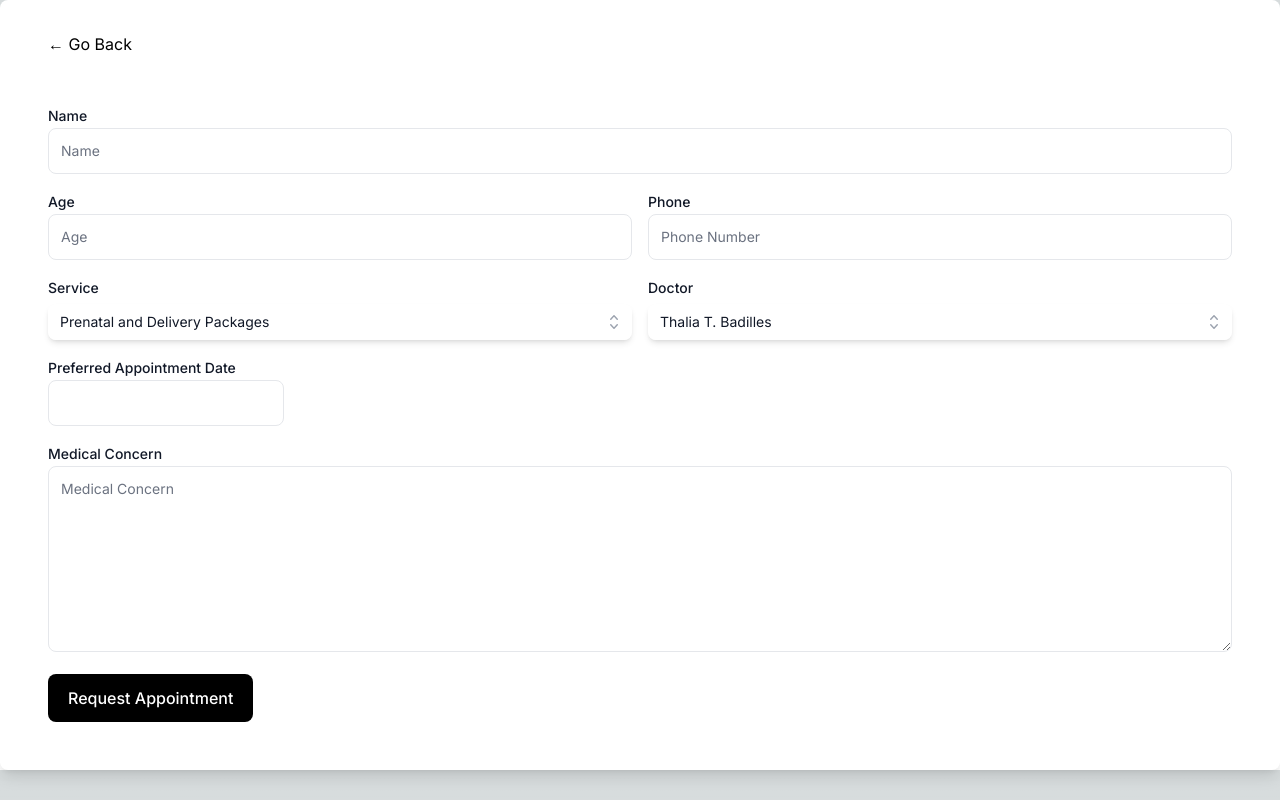
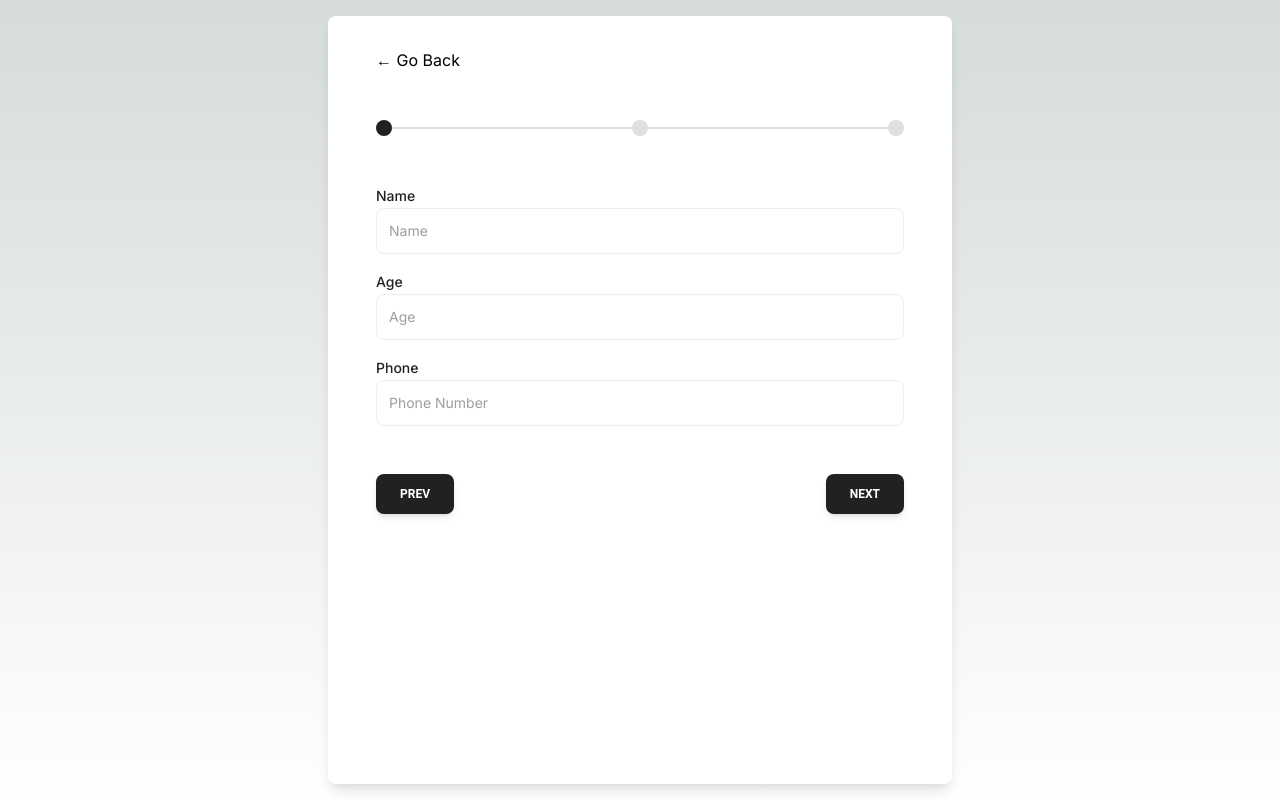
Before and after one commit to MisterMunchkin/mom-and-me-clinic, a Next.js app: page /appointment in a window 1280 px wide. Built offline with nearby package versions, Linux system fonts and the light colour scheme.

Commit message:
material tailwind POC

```diff
--- a/app/appointment/page.tsx
+++ b/app/appointment/page.tsx
@@ -1,4 +1,5 @@
 import AppointmentForm from "@/components/AppointmentForm";
+import AppointmentFormMT from "@/components/AppointmentFormMT";
 import Link from "next/link";
 
 interface AppointmentPageParams {
@@ -28,16 +29,20 @@ export default function Page({
   const backNavString = `/${searchParams.backNav ?? ''}`;
   console.log(searchParams);
   return (
-    <div className="rounded-lg bg-white shadow-lg pt-4 lg:pt-8">
+    <main className="h-screen">
+      <div className="h-full w-full flex flex-row justify-center p-4">
+        <div className="pt-4 lg:pt-8 rounded-lg bg-white shadow-lg lg:basis-1/2 h-full">
           <Link className="px-8 lg:px-12" href={backNavString} scroll={false}>
             <span aria-hidden="true">←</span> Go Back
           </Link>
-      <div className="p-8 lg:col-span-3 lg:p-12">
-        <AppointmentForm
+          <div className="p-8 lg:p-12">
+            <AppointmentFormMT
               defaultServiceName={searchParams.defaultService}
               defaultDoctorName={searchParams.defaultDoctor}
             />
           </div>
         </div>
+      </div>
+    </main>
   )
 }
--- a/components/AppointmentForm.tsx
+++ b/components/AppointmentForm.tsx
@@ -1,4 +1,4 @@
-'use client'
+"use client"
 
 import { useCallback, useState } from "react";
 import ServiceSelection from "./inputs/ServiceSelection";
--- /dev/null
+++ b/components/AppointmentFormMT.tsx
@@ -0,0 +1,79 @@
+"use client";
+
+import { useEffect, useState } from "react";
+import { Button, Step, Stepper } from "./material-tailwind-export/MaterialTailwindExport";
+
+interface AppointmentFormMTProps {
+  defaultServiceName?: string;
+  defaultDoctorName?: string;
+}
+
+const fetcher = (url: RequestInfo | URL) => fetch(url).then((res) => res.json());
+
+export default function AppointmentFormMT({defaultServiceName, defaultDoctorName}: AppointmentFormMTProps) {
+  const [ activeStep, setActiveStep ] = useState(0);
+  const [ isLastStep, setIsLastStep ] = useState(false);
+  const [ isFirstStep, setIsFirstStep ] = useState(false);
+
+  // useEffect(() => {
+  //   setActiveStep(0);
+  //   setIsLastStep(false);
+  //   setIsFirstStep(false);
+  // }, [])
+
+  const handleNext = () => !isLastStep && setActiveStep((cur) => cur + 1);
+  const handlePrev = () => !isFirstStep && setActiveStep((cur) => cur - 1);
+
+  return (
+    <form className="space-y-12">
+      <Stepper
+        activeStep={activeStep}
+      >
+        <Step className="h-4 w-4" onClick={() => setActiveStep(0)} />
+        <Step className="h-4 w-4" onClick={() => setActiveStep(1)} />
+        <Step className="h-4 w-4" onClick={() => setActiveStep(2)} />
+      </Stepper>
+
+      {activeStep === 0 && (
+        <div className="flex flex-col space-y-4">
+          <div>
+            <label className="block text-sm font-medium leading-6 text-gray-900" htmlFor="name">Name</label>
+            <input
+              className="w-full rounded-lg border-gray-200 p-3 text-sm"
+              placeholder="Name"
+              type="text"
+              id="name"
+            />
+          </div>
+          <div>
+            <label className="block text-sm font-medium leading-6 text-gray-900" htmlFor="age">Age</label>
+            <input
+              className="w-full rounded-lg border-gray-200 p-3 text-sm"
+              placeholder="Age"
+              type="number"
+              id="age"
+            />
+          </div>
+          <div>
+            <label className="block text-sm font-medium leading-6 text-gray-900" htmlFor="phone">Phone</label>
+            <input
+              className="w-full rounded-lg border-gray-200 p-3 text-sm"
+              placeholder="Phone Number"
+              type="tel"
+              id="phone"
+            />
+          </div>
+        </div>
+      )}
+
+      <div className="flex justify-between">
+        <Button onClick={handlePrev} disabled={isFirstStep}>
+          Prev
+        </Button>
+        <Button onClick={handleNext} disabled={isLastStep}>
+          Next
+        </Button>
+      </div>
+    </form>
+  );
+}
--- /dev/null
+++ b/components/material-tailwind-export/MaterialTailwindExport.ts
@@ -0,0 +1,19 @@
+"use client";
+
+import {
+  Button,
+  Stepper,
+  Step,
+  Textarea,
+  List,
+  Input
+} from "@material-tailwind/react";
+
+export {
+  Button,
+  Stepper,
+  Step,
+  Textarea,
+  List,
+  Input
+}
--- a/package.json
+++ b/package.json
@@ -12,6 +12,7 @@
     "@headlessui/react": "^1.7.15",
     "@heroicons/react": "^2.0.18",
     "@hookform/resolvers": "^3.1.1",
+    "@material-tailwind/react": "^2.0.5",
     "@react-google-maps/api": "^2.18.1",
     "@types/node": "20.3.0",
     "@types/react": "18.2.11",
--- a/tailwind.config.js
+++ b/tailwind.config.js
@@ -1,5 +1,7 @@
 /** @type {import('tailwindcss').Config} */
-module.exports = {
+const withMT = require("@material-tailwind/react/utils/withMT");
+
+module.exports = withMT({
   content: [
     './pages/**/*.{js,ts,jsx,tsx,mdx}',
     './components/**/*.{js,ts,jsx,tsx,mdx}',
@@ -24,4 +26,4 @@ module.exports = {
   plugins: [
     require('@tailwindcss/forms')
   ],
-}
+});
```
Also changed, not shown: 1 other file (tests, documents, lock files or other folders). Lines whose indentation alone changed are shown as unchanged.
